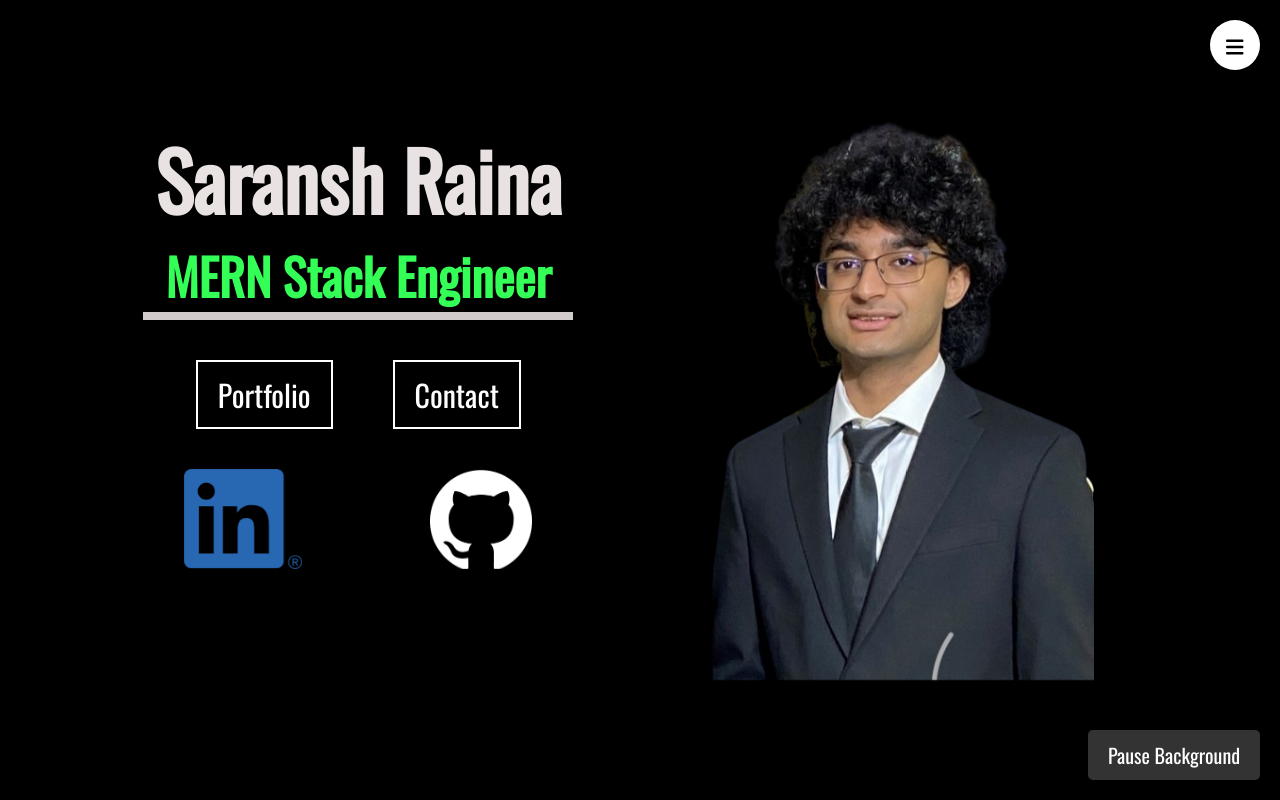
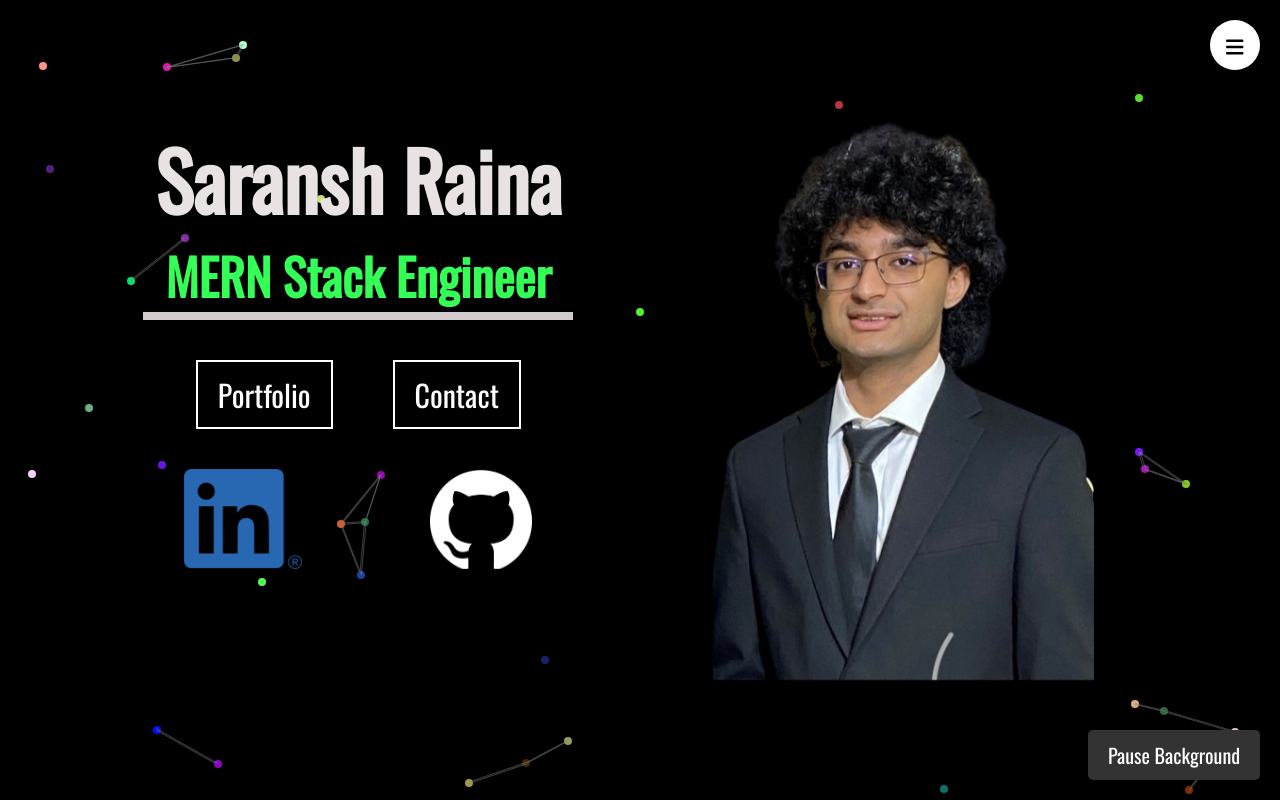
Before and after one commit to sRaina3/SRwebsite, a React (Create React App) app in the folder frontend/: page / in a window 1280 px wide. Built offline with nearby package versions, Linux system fonts and the light colour scheme.

Commit message:
added default 40 dots to background

```diff
--- a/frontend/src/App.js
+++ b/frontend/src/App.js
@@ -11,7 +11,7 @@ const App = () => {
   const [showDots, setShowDots] = useState(true)
 
   useEffect(() => {
-    /*const newDots = [];
+    const newDots = [];
     for (let i = 0; i < 40; i++) {
       newDots.push({
         x: Math.random() * window.innerWidth,
@@ -21,7 +21,10 @@ const App = () => {
         color: getRandomColor(),
       });
     }
-    setDots(newDots);*/
+    setDots(newDots);
+  }, [])
+
+  useEffect(() => {
     let animationFrameId;
     const animate = () => {
       if (showDots) {
```
